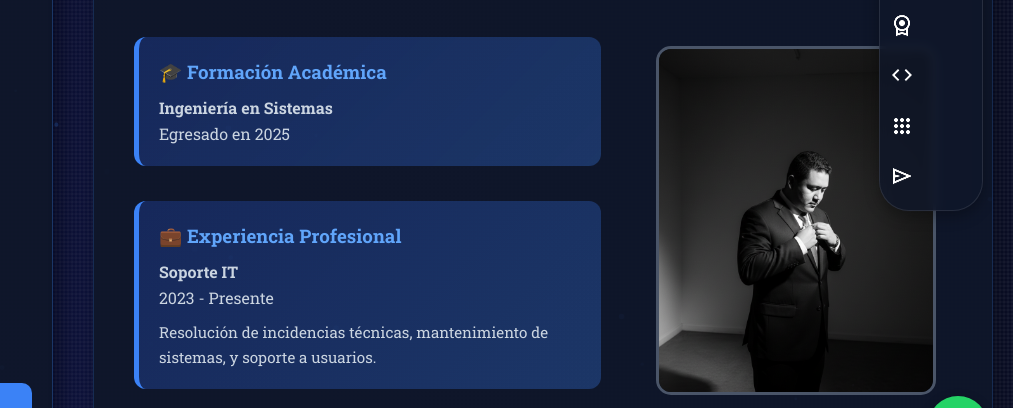
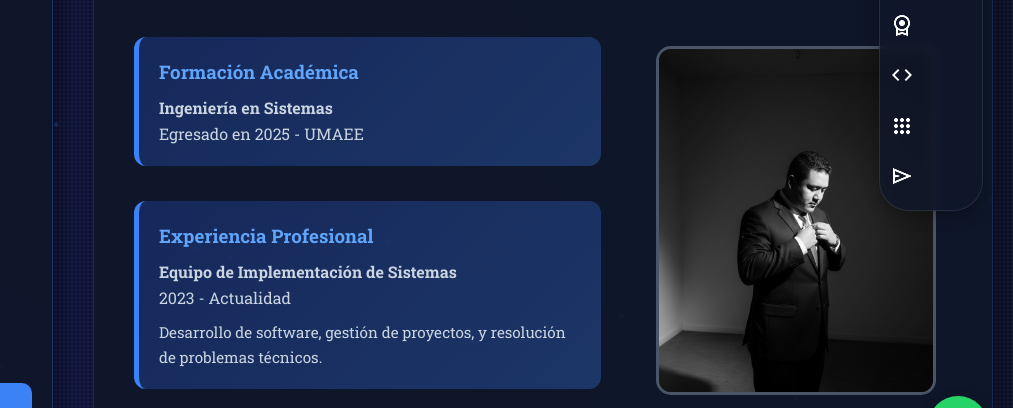
Before and after one commit to angelvs18/Angel-Website-Piloto, a website: page index.html in a window 1280 px wide. Shown: the part 319-727 px from the top of the page, 267-1280 px from the left. Drawn offline with nearby package versions, Linux system fonts and the light colour scheme; grey boxes are pictures that could not be loaded.

Commit message:
Probando el correo con formsubmit

```diff
--- a/index.html
+++ b/index.html
@@ -104,15 +104,15 @@
 
         <div class="about-experience-column">
             <div class="experience-item">
-                <h3>🎓 Formación Académica</h3>
+                <h3>Formación Académica</h3>
                 <p><strong>Ingeniería en Sistemas</strong></p>
-                <p>Egresado en 2025</p>
+                <p>Egresado en 2025 - UMAEE</p>
             </div>
             <div class="experience-item">
-                <h3>💼 Experiencia Profesional</h3>
-                <p><strong>Soporte IT</strong></p>
-                <p>2023 - Presente</p>
-                <p style="margin-top: 10px; font-size: 0.95em;">Resolución de incidencias técnicas, mantenimiento de sistemas, y soporte a usuarios.</p>
+                <h3>Experiencia Profesional</h3>
+                <p><strong>Equipo de Implementación de Sistemas</strong></p>
+                <p>2023 - Actualidad</p>
+                <p style="margin-top: 10px; font-size: 0.95em;">Desarrollo de software, gestión de proyectos, y resolución de problemas técnicos.</p>
             </div>
         </div>
 
@@ -340,7 +340,7 @@
     <div class="contact-layout">
 
         <div class="form-container">
-            <form id="contact-form" action="https://formspree.io/f/movkkpnq" method="POST" enctype="multipart/form-data">
+            <form id="contact-form" action="https://formsubmit.co/angel.maamx@gmail.com" method="POST" enctype="multipart/form-data"></form>
 
                 <div class="form-group">
                     <label for="name">Nombre completo *</label>
@@ -367,7 +367,8 @@
                     <textarea id="message" name="message" rows="3" required></textarea>
                 </div>
 
-                <div class="form-group">
+
+                 <div class="form-group">
                     <input type="file" id="file-upload" name="attachment" style="display: none;">
                     <label for="file-upload" class="file-upload-label">
                         <span class="material-symbols-outlined">
```
